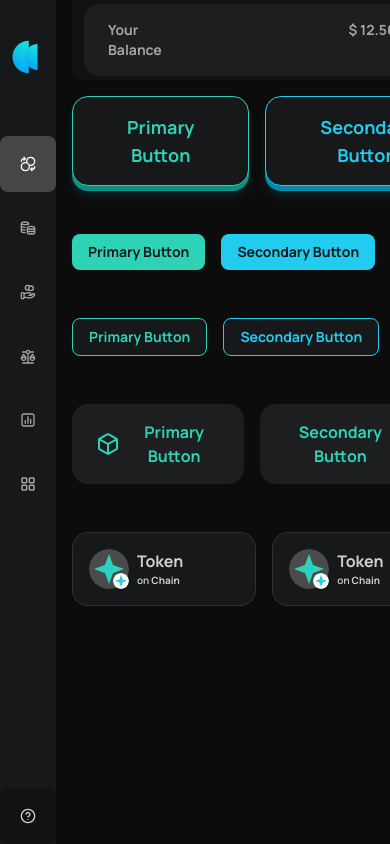
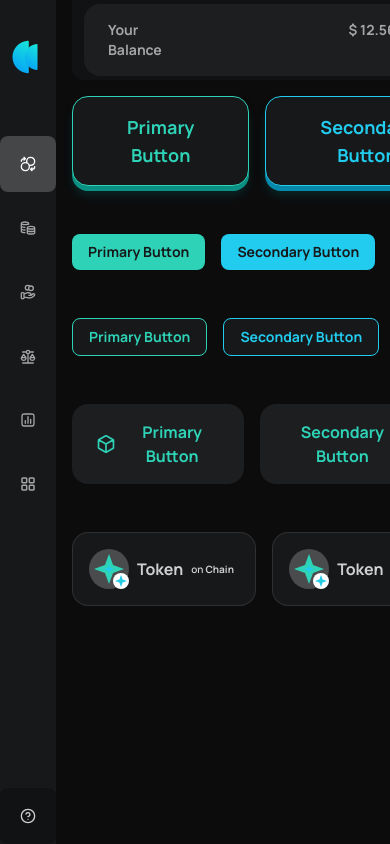
Before and after one commit to Drago-Spidey/kana-labs, a Next.js app: page /Page/TestComponents in a window 390 px wide. Shown: the top 844 px of the page. Built offline with nearby package versions, Linux system fonts and the light colour scheme.

Commit message:
Svg issue solved

```diff
--- a/next.config.mjs
+++ b/next.config.mjs
@@ -9,6 +9,13 @@ const nextConfig = {
       // This allows production builds to complete even if there are ESLint errors.
       ignoreDuringBuilds: true,
     },
+    webpack(config) {
+      config.module.rules.push({
+        test: /\.svg$/, // Test for SVG files
+        use: ['@svgr/webpack'], // Use SVGR to import as React component
+      });
+      return config;
+    },
   };
 
   export default nextConfig;
--- a/package.json
+++ b/package.json
@@ -12,6 +12,7 @@
     "apexcharts": "^3.54.0",
     "chart.js": "^4.4.4",
     "next": "14.2.15",
+    "next-themes": "^0.4.3",
     "react": "^18",
     "react-apexcharts": "^1.4.1",
     "react-chartjs-2": "^5.2.0",
@@ -19,6 +20,7 @@
     "smooth-corners": "^1.0.8"
   },
   "devDependencies": {
+    "@svgr/webpack": "^8.1.0",
     "@types/node": "^20",
     "@types/react": "^18",
     "@types/react-dom": "^18",
--- a/src/app/Page/TestComponents/page.tsx
+++ b/src/app/Page/TestComponents/page.tsx
@@ -6,11 +6,11 @@ import KanaButton from "@/app/components/buttons/KanaButton";
 import KanaFillButton from "@/app/components/buttons/KanaFillButton";
 import KanaOutlineButton from "@/app/components/buttons/KanaOutlineButton";
 import OnChainToken from "@/app/components/buttons/OnChainToken";
-import OnChain from "@/app/components/buttons/OnChain";
 import DefaultSmall from "../../../../public/assets/default_small.svg";
 import DefaultImg from "../../../../public/assets/default.svg";
 import ContainerImg from "../../../../public/assets/container.svg";
 import KanaHeaderButton from "@/app/components/buttons/KanaHeaderButton";
+import ThemeSwitcher from "@/app/themeSwitcher";
 const TestComponents: React.FC = () => {
   return (
     <div className="flex flex-col w-full gap-12 ">
@@ -33,18 +33,19 @@ const TestComponents: React.FC = () => {
         <KanaOutlineButton label={"Danger Button"} type="danger" onClick={() => { }} />
       </div>
       <div className="flex flex-row w-full gap-4 ">
-        <KanaHeaderButton label={"Primary Button"} type="default" size="large" leftIcon={ContainerImg} onClick={() => { }} />
-        <KanaHeaderButton label={"Secondary Button"} type="default" size="large" rightIcon={ContainerImg} onClick={() => { }} />
-        <KanaHeaderButton label={"Warning Button"} type="default" size="large" rightIcon={ContainerImg} onClick={() => { }} />
-        <KanaHeaderButton label={"Danger Button"} type="default" size="large" leftIcon={ContainerImg} rightIcon={ContainerImg} onClick={() => { }} />
+        <KanaHeaderButton label={"Primary Button"} type="default" size="large" leftIcon={<ContainerImg />} onClick={() => { }} />
+        <KanaHeaderButton label={"Secondary Button"} type="default" size="large" rightIcon={< ContainerImg />} onClick={() => { }} />
+        <KanaHeaderButton label={"Warning Button"} type="default" size="large" rightIcon={< ContainerImg />} onClick={() => { }} />
+        <KanaHeaderButton label={"Danger Button"} type="default" size="large" leftIcon={< ContainerImg />} rightIcon={< ContainerImg />} onClick={() => { }} />
       </div>
       <div className="flex flex-row w-full gap-4 ">
-      <OnChainToken onChainImage={DefaultImg} baseChainImage={DefaultSmall} onChainName={"Token"} baseChainName={"Chain"} ></OnChainToken>
-      <OnChainToken onChainImage={DefaultImg} baseChainImage={DefaultSmall} onChainName={"Token"} baseChainName={"Chain"} ></OnChainToken>
-      <OnChainToken onChainImage={DefaultImg} baseChainImage={DefaultSmall} onChainName={"Token"} baseChainName={"Chain"} ></OnChainToken>
-      <OnChainToken onChainImage={DefaultImg} baseChainImage={DefaultSmall} onChainName={"Token"} baseChainName={"Chain"} ></OnChainToken>
+      <OnChainToken onChainImage={<DefaultImg/>} baseChainImage={<DefaultSmall/>} onChainName={"Token"} baseChainName={"Chain"} ></OnChainToken>
+      <OnChainToken onChainImage={<DefaultImg/>} baseChainImage={<DefaultSmall/>} onChainName={"Token"} baseChainName={"Chain"} ></OnChainToken>
+      <OnChainToken onChainImage={<DefaultImg/>} baseChainImage={<DefaultSmall/>} onChainName={"Token"} baseChainName={"Chain"} ></OnChainToken>
+      <OnChainToken onChainImage={<DefaultImg/>} baseChainImage={<DefaultSmall/>} onChainName={"Token"} baseChainName={"Chain"} ></OnChainToken>
 
       </div>
+
     </div>
 
   );
--- a/src/app/components/buttons/KanaButton.tsx
+++ b/src/app/components/buttons/KanaButton.tsx
@@ -32,7 +32,7 @@ const KanaButton: React.FC<KanaButtonProps> = ({
   // Define default colors for primary and secondary types using Tailwind classes
   const typeStyles = {
     primary: {
-      default: "bg-darkGray-500 text-teal-400 border-teal-400 shadow-[0px_10px_8px_0px_#00FFFF1A,0px_4px_8px_0px_#00000026,0px_5px_0px_0px_#0E9384]",
+      default: "bg-darkGray-500  text-teal-400 border-teal-400 shadow-[0px_10px_8px_0px_#00FFFF1A,0px_4px_8px_0px_#00000026,0px_5px_0px_0px_#0E9384]",
       hover: "hover:bg-klblack-500 hover:shadow-[0px_10px_8px_0px_#00FFFF1A,0px_4px_8px_0px_#00000026,0px_7px_0px_0px_#0E9384]",
       active: "active:bg-klblack-500 active:text-teal-600 active:shadow-[0px_10px_8px_0px_#00FFFF1A,0px_4px_8px_0px_#00000026,0px_3px_0px_0px_#0E9384]",
     },
--- a/src/app/components/buttons/KanaHeaderButton.tsx
+++ b/src/app/components/buttons/KanaHeaderButton.tsx
@@ -7,8 +7,8 @@ interface KanaHeaderButtonProps {
   size?: "small" | "medium" | "large";
   width?: string;
   height?: string;
-  leftIcon?: string | StaticImport; // Left icon prop
-  rightIcon?: string | StaticImport; // Right icon prop
+  leftIcon?: React.ReactNode; // Left icon prop
+  rightIcon?: React.ReactNode; // Right icon prop
   type?: "default" | "primary" | "secondary" | "warning" | "danger";
   onClick?: () => void;
   buttonType?: "button" | "submit" | "reset";
@@ -87,9 +87,9 @@ const KanaHeaderButton: React.FC<KanaHeaderButtonProps> = ({
         height, // Custom height         borderRadius: 'var(--smooth-corners, 0.5em)',
       }}
     >
-      {leftIcon && <Image src={leftIcon} alt="" />}
+      {leftIcon}
       <span>{label}</span>
-      {rightIcon && <Image src={rightIcon} alt="" />}
+      {rightIcon}
     </button>
   );
 };
--- a/src/app/components/buttons/OnChainToken.tsx
+++ b/src/app/components/buttons/OnChainToken.tsx
@@ -1,9 +1,10 @@
+import { StaticImport } from "next/dist/shared/lib/get-img-props";
 import Image from "next/image";
 import React from "react";
 
 interface OnChainTokenProps {
-  onChainImage: string; // URL or path to the On-chain Image
-  baseChainImage: string; // URL or path to the Base Chain Image
+  onChainImage: React.ReactNode; // URL or path to the On-chain Image
+  baseChainImage: React.ReactNode; // URL or path to the Base Chain Image
   onChainName: string; // Name of the On-chain token
   baseChainName: string; // Name of the Base Chain
 }
@@ -15,27 +16,18 @@ const OnChainToken: React.FC<OnChainTokenProps> = ({
   baseChainName,
 }) => {
   return (
-    <div className="flex flex-row gap-2 w-full rounded-2xl border border-white/10 p-4 bg-darkGray-500 hover:bg-darkGray-400 cursor-pointer">
+    <div className="flex flex-row gap-2 w-full rounded-2xl h-fit border border-white/10 p-4 bg-darkGray-500 hover:bg-darkGray-400 cursor-pointer">
       {/* On-Chain and Base-Chain Images */}
       <div className="relative">
-        <Image
-          className="rounded-full"
-          height={40}
-          width={40}
-          src={onChainImage}
-          alt={`${onChainName} image`}
-        />
-        <Image
-          className="rounded-full absolute bottom-0 right-0"
-          height={16}
-          width={16}
-          src={baseChainImage}
-          alt={`${baseChainName} image`}
-        />
+        {onChainImage}
+
+        <span className="rounded-full absolute bottom-0 right-0">
+          {baseChainImage}
+        </span>
       </div>
 
       {/* On-Chain and Base-Chain Names */}
-      <div className="flex flex-col text-white/80 font-manrope">
+      <div className="flex flex-row items-center gap-2 md:gap-0 md:flex-col text-white/80 font-manrope">
         <div className="font-[800]">{onChainName}</div>
         <div className="font-semibold text-xss">
           {"on "}
--- a/src/app/layout.tsx
+++ b/src/app/layout.tsx
@@ -1,4 +1,4 @@
-'use client';
+"use client";
 
 import "./globals.css";
 import { Urbanist } from "next/font/google";
@@ -6,6 +6,7 @@ import { Manrope } from "next/font/google";
 import TopBar from "./components/layout/TopBar";
 import Sidebar from "./components/layout/Sidebar";
 import { usePathname } from "next/navigation";
+import { ThemeProvider } from "next-themes";
 
 const urbanist = Urbanist({
   subsets: ["latin"],
@@ -17,16 +18,14 @@ const manrope = Manrope({
   weight: ["400", "500", "600", "700"],
 });
 
-
 const validPages = ["Swap", "OPerps"] as const;
-type PageType = typeof validPages[number];
+type PageType = (typeof validPages)[number];
 
 export default function RootLayout({
   children,
 }: Readonly<{
   children: React.ReactNode;
 }>) {
-
   const pathname = usePathname(); // Use usePathname from next/navigation
 
   // Get the current page from the URL
@@ -44,18 +43,24 @@ export default function RootLayout({
           href="https://fonts.googleapis.com/css2?family=Manrope:wght@400;500;600;700&family=Urbanist:wght@400;500;600;700&display=swap"
         />
       </head>
-      <body className={`${urbanist.className} ${manrope.className} bg-klb h-full w-full`}>
+      <body
+        className={`${urbanist.className} ${manrope.className} bg-klb h-full w-full`}>
+        <ThemeProvider attribute="class">
           <div className="flex flex-row">
             <Sidebar /> {/* Sidebar fixed */}
-    <div className="flex flex-col px-4 flex-1 gap-4 "> {/* Add margin-left to avoid overlap */}
+            <div className="flex flex-col px-4 flex-1 gap-4 ">
+              {" "}
+              {/* Add margin-left to avoid overlap */}
               <TopBar page={page} /> {/* TopBar fixed */}
-      <div className="flex justify-center  w-full "> {/* Adjust margin-top for TopBar height */}
+              <div className="flex justify-center  w-full ">
+                {" "}
+                {/* Adjust margin-top for TopBar height */}
                 {children}
               </div>
             </div>
           </div>
+        </ThemeProvider>
       </body>
-
     </html>
   );
 }
--- /dev/null
+++ b/src/app/themeSwitcher.tsx
@@ -0,0 +1,41 @@
+"use client";
+
+import { useTheme } from "next-themes";
+import { useEffect, useState } from "react";
+
+const ThemeSwitcher = () => {
+  const { theme, setTheme } = useTheme();
+  const [mounted, setMounted] = useState(false);
+
+  // Ensures theme switcher works on the client side
+  useEffect(() => {
+    setMounted(true);
+  }, []);
+
+  if (!mounted) return null;
+
+  return (
+    <div className="flex items-center space-x-4">
+      <button
+        onClick={() => setTheme("light")}
+        className={`py-2 px-4 rounded ${theme === "light" ? "bg-gray-300" : ""}`}
+      >
+        Light
+      </button>
+      <button
+        onClick={() => setTheme("dark")}
+        className={`py-2 px-4 rounded ${theme === "dark" ? "bg-gray-700 text-white" : ""}`}
+      >
+        Dark
+      </button>
+      <button
+        onClick={() => setTheme("system")}
+        className={`py-2 px-4 rounded ${theme === "system" ? "bg-blue-500 text-white" : ""}`}
+      >
+        System
+      </button>
+    </div>
+  );
+};
+
+export default ThemeSwitcher;
--- a/tailwind.config.ts
+++ b/tailwind.config.ts
@@ -3,6 +3,8 @@ import type { Config } from "tailwindcss";
 const plugin = require('tailwindcss/plugin');
 
 const config: Config = {
+
+
   content: [
     "./src/pages/**/*.{js,ts,jsx,tsx,mdx}",
     "./src/components/**/*.{js,ts,jsx,tsx,mdx}",
@@ -10,6 +12,7 @@ const config: Config = {
     // Or if using `src` directory:
     "./src/**/*.{js,ts,jsx,tsx,mdx}",
   ],
+  darkMode: 'class',
   theme: {
     extend: {
       fontFamily: {
```
Also changed, not shown: src/app/Page/Swap/page.tsx (+6 -9 lines), public/assets/container.svg, 1 other file (tests, documents, lock files or other folders). Lines whose indentation alone changed are shown as unchanged.
